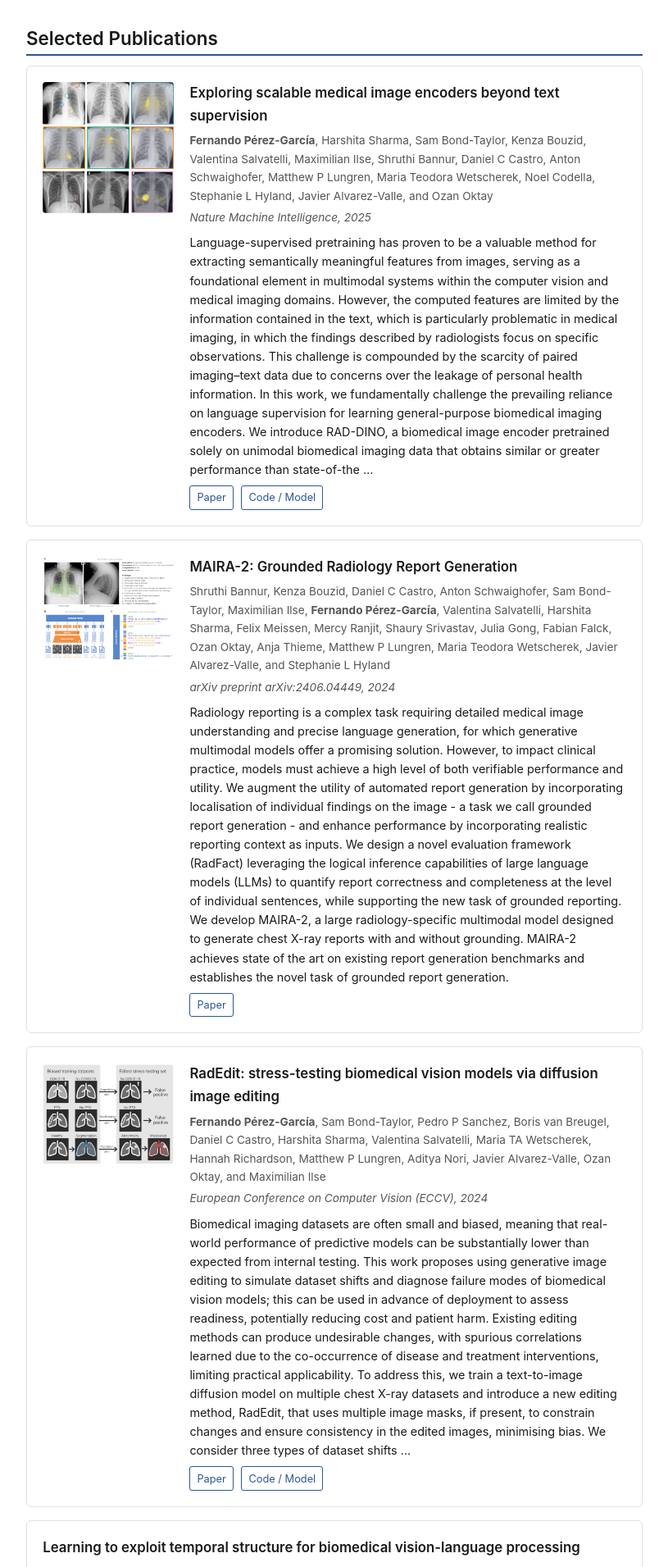
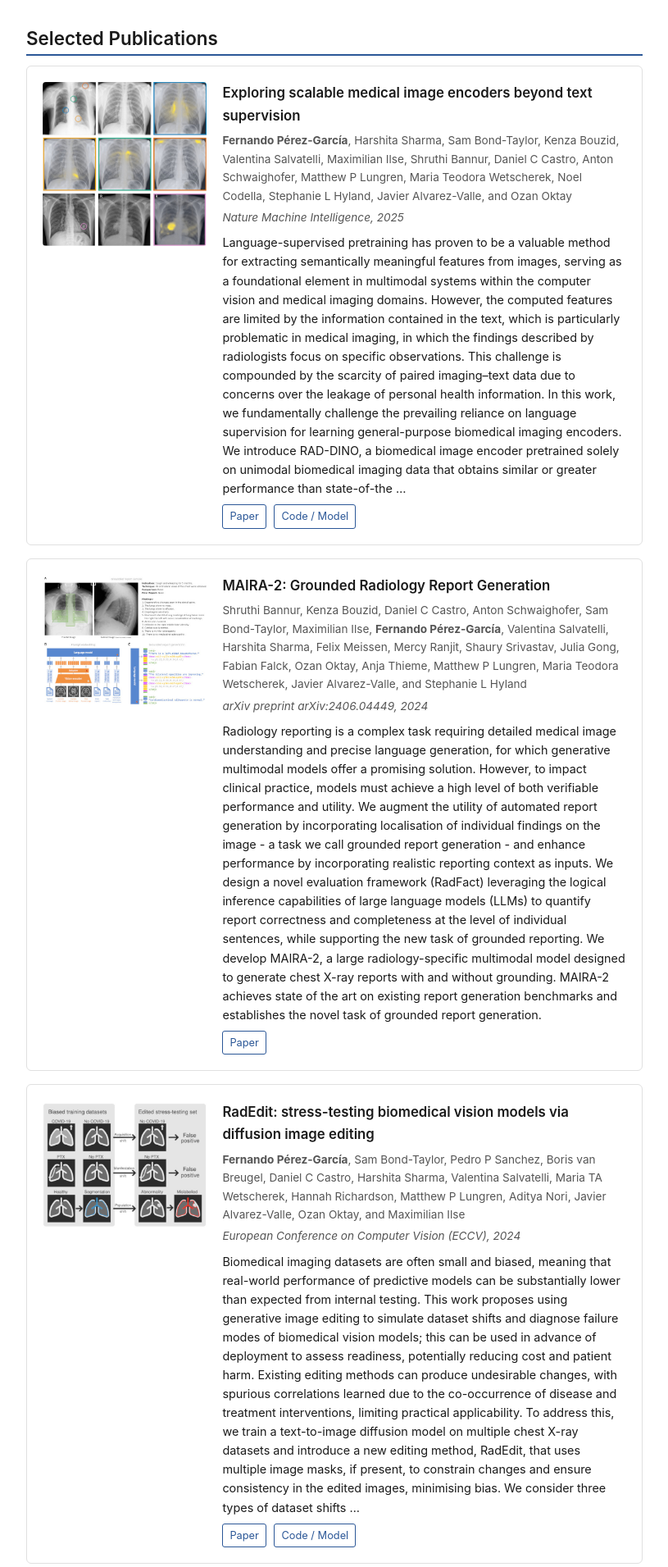
Before and after one commit to fepegar/personal-website, a Flask app: page /publications/selected/ in a window 1280 px wide. Shown: the part 56-1967 px from the top of the page at 82% size, without its empty margins (232-1047 px from the left). Run offline with Flask 3, Linux system fonts and the light colour scheme; some libraries are stand-ins or nearby versions.

Commit message:
Increase publication thumbnail width from 160px to 200px
Co-authored-by: fepegar <12688084+fepegar@users.noreply.github.com>

```diff
--- a/static/css/style.css
+++ b/static/css/style.css
@@ -306,7 +306,7 @@ img { max-width: 100%; height: auto; }
   align-items: flex-start;
 }
 .pub-thumbnail {
-  width: 160px;
+  width: 200px;
   height: auto;
   border-radius: 4px;
   flex-shrink: 0;
```
